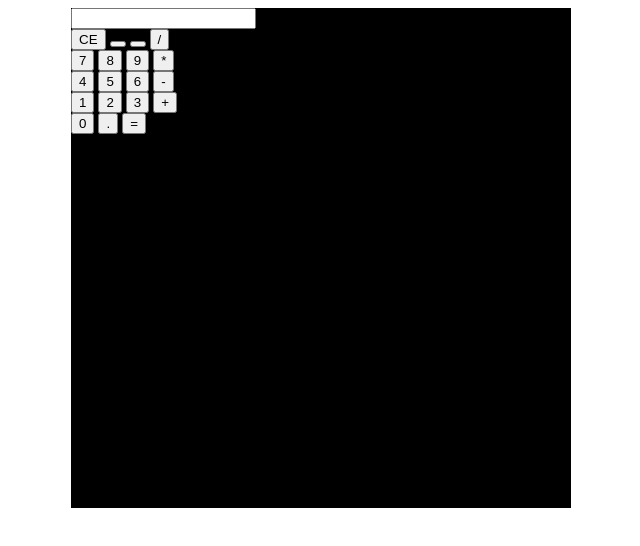
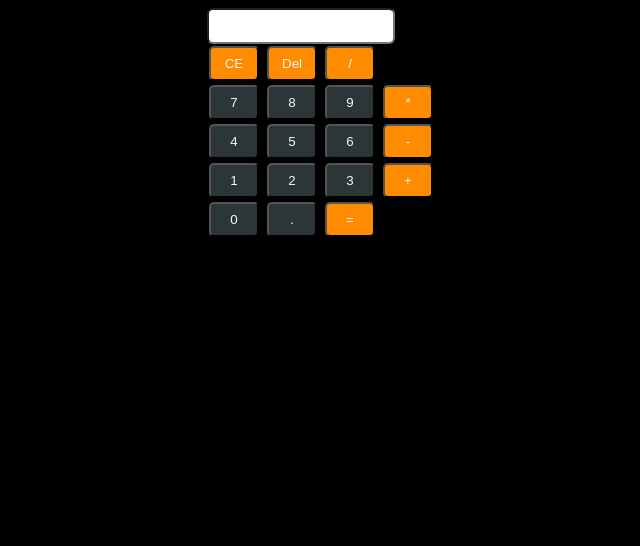
Before and after one commit to sisiphopeps/Calculator, a plain HTML site: page index.html in a window 1280 px wide. Shown: the whole page, without its empty margins (319-959 px from the left). Drawn offline with Linux system fonts and the light colour scheme.

Commit message:
all commits

```diff
--- a/css/style.css
+++ b/css/style.css
@@ -1,13 +1,49 @@
-body {
-    display: flex;
-   align-items: center;
-    justify-content:center;
+* {
+    background-color: black;
 }
 
-.calculator-container {
-    background-color: black;
-    width: 500px;
-    height: 500px;
-    justify-content: center;
-    align-items: center;
+.calcutator-container{
+    width: 300px;
+    margin: 10vh;
+    height: 400px;
+    background-color: darkgrey;
+
+
 }
+
+.calculator {
+  display: grid;
+  justify-content: center;
+  align-items: center;
+}
+
+.result-box {
+    text-align: right;
+    width: 180px ;
+    height: 30px;
+    background-color: white;
+    border-radius: 6px;
+
+}
+
+.button {
+    background-size: contain;
+    border-radius: 5px;
+    background-color:#2C3639;
+    color: whitesmoke;
+    padding: 8px;
+    margin: 2px;
+    width: 50px;
+
+}
+
+#clear, #delete, #divide, #multiply, #subtract, #add, #equals{
+    background-size: contain;
+    border-radius: 5px;
+    background-color:darkorange;
+    color: whitesmoke;
+    padding: 8px;
+    margin: 2px;
+    width: 50px;
+    outline:none;
+}
--- a/index.html
+++ b/index.html
@@ -9,46 +9,40 @@
 </head>
 <body>
   <div class="calculator-container">
+    <div class="calculator">
       <div>
-                <input type="text" >
+        <input type="text" class="result-box" id="output">
     </div>
     <div>
-              <button class="btn-button">CE</button>
-              <button class="btn-button"></button>
-              <button class="btn-button"></button>
-              <button class="btn-button">/</button>
+      <button class="button" id="clear" onclick="clearAll()">CE</button>
+      <button class="button" id="delete" onclick="clearOne()">Del</button>
+      <button class="button" id="divide" onclick="display('/')">/</button>
     </div>
-
     <div>
-                <button class="btn-button">7</button>
-                <button class="btn-button">8</button>
-                <button class="btn-button">9</button>
-                <button class="btn-button">*</button>
+        <button class="button" onclick="display('7')">7</button>
+        <button class="button"  onclick="display('8')">8</button>
+        <button class="button"  onclick="display('9')">9</button>
+        <button class="button" id="multiply" onclick="display('x')">*</button>
       </div>
-
       <div>
-                <button class="btn-button">4</button>
-                <button class="btn-button">5</button>
-                <button class="btn-button">6</button>
-                <button class="btn-button">-</button>
+        <button class="button"  onclick="display('4')">4</button>
+        <button class="button"  onclick="display('5')">5</button>
+        <button class="button" onclick="display('6')">6</button>
+        <button class="button" id="subtract" onclick="display('-')">-</button>
       </div>
-
       <div>
-                <button class="btn-button">1</button>
-                <button class="btn-button">2</button>
-                <button class="btn-button">3</button>
-                <button class="btn-button">+</button>
+        <button class="button"  onclick="display('1')">1</button>
+        <button class="button"  onclick="display('2')">2</button>
+        <button class="button"  onclick="display('3')">3</button>
+        <button class="button" id="add"  onclick="display('+')">+</button>
       </div>
-
       <div>
-                <button class="btn-button">0</button>
-                <button class="btn-button">.</button>
-                <button class="btn-button">=</button>
+        <button class="button" onclick="display('0')">0</button>
+        <button class="button" onclick="display('.')">.</button>
+        <button class="button" id="equals" onclick="answer('=')">=</button>
       </div>
-
-
     </div>
-
-
+  </div>
+  <script src="./index.js"></script>
 </body>
 </html>
--- a/index.js
+++ b/index.js
@@ -0,0 +1,17 @@
+let show = document.getElementById("output");
+
+let display = (input)=> {
+    show.value += input;
+}
+
+const answer = () => {
+    show.value = eval(show.value);
+}
+
+let clearOne = () => {
+    show.value = show.value.slice(0,-1);
+}
+
+let clearAll = () => {
+    show.value = '';
+}
```
Lines whose indentation alone changed are shown as unchanged.
